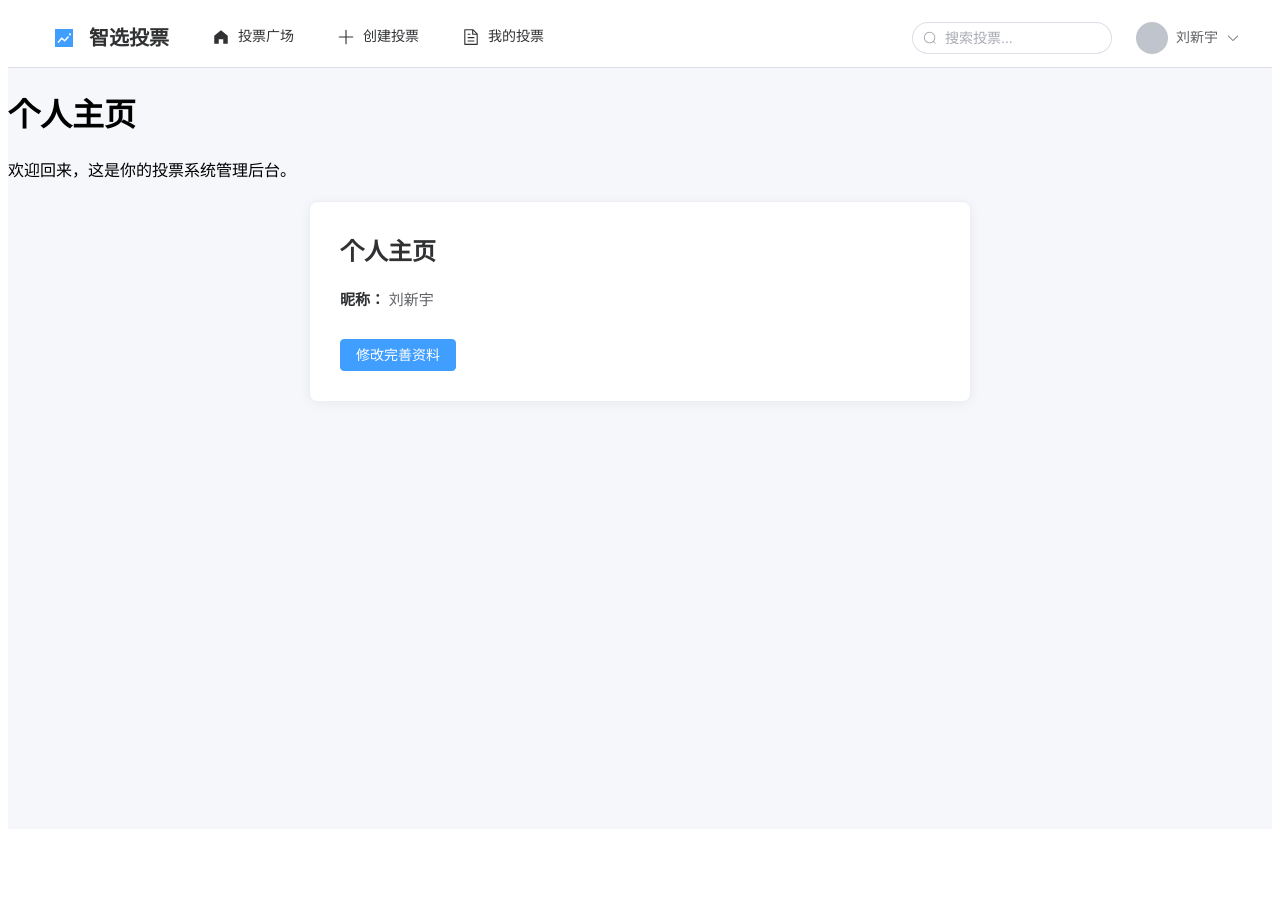
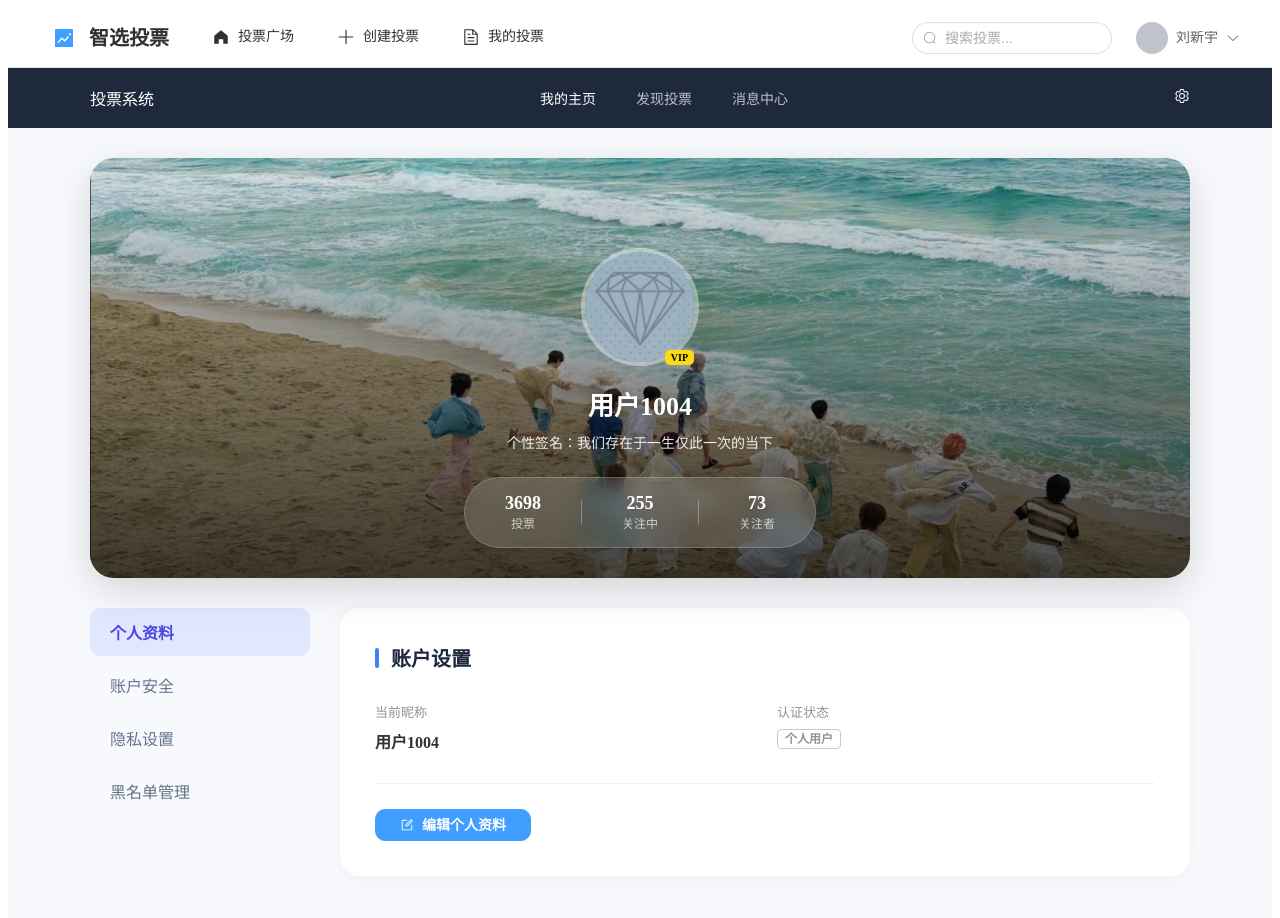
Before and after one commit to Jade799/-, a Vue app: page /profile in a window 1280 px wide. Shown: the top 918 px of the page. Before the commit the page ends 837 px from the top, so only its background shows below. Built offline with nearby package versions, Linux system fonts and the light colour scheme.

Commit message:
feat: 优化个人中心 UI 布局并实现昵称同步功能

```diff
--- a/src/components/EnterprisePanel.vue
+++ b/src/components/EnterprisePanel.vue
@@ -1,187 +1,107 @@
 <template>
-  <div class="enterprise-panel">
-    <div class="profile-header">
-      <h2>个人主页</h2>
-      <el-tag
-        v-if="userInfo.isCertified"
-        type="success"
-        effect="dark"
-        class="cert-badge"
-      >
-        <el-icon><Check /></el-icon> 企业认证
-      </el-tag>
+  <div class="enterprise-panel-container">
+    <div class="info-content-box">
+      <div class="display-grid">
+        <div class="info-item">
+          <span class="label">当前昵称</span>
+          <span class="value">{{ initialUserInfo.nickname }}</span>
+        </div>
+        <div class="info-item">
+          <span class="label">认证状态</span>
+          <span class="value">
+            <el-tag :type="initialUserInfo.isCertified ? 'success' : 'info'" size="small" effect="plain">
+              {{ initialUserInfo.isCertified ? '已完成企业认证' : '个人用户' }}
+            </el-tag>
+          </span>
+        </div>
+        <div class="info-item" v-if="initialUserInfo.isCertified">
+          <span class="label">所属企业</span>
+          <span class="value">{{ initialUserInfo.companyName }}</span>
+        </div>
+      </div>
+
+      <div class="action-area">
+        <el-button type="primary" @click="openDialog" class="edit-btn">
+          <el-icon style="margin-right: 8px;"><Edit /></el-icon>
+          编辑个人资料
+        </el-button>
+      </div>
     </div>
 
-    <div class="user-info">
-      <p><strong>昵称：</strong> {{ userInfo.nickname || '未设置' }}</p>
-      <p v-if="userInfo.isCertified"><strong>所属企业：</strong> {{ userInfo.companyName }}</p>
-      <p v-if="userInfo.isCertified"><strong>真实姓名：</strong> {{ userInfo.realName }}</p>
-    </div>
-
-    <el-button type="primary" @click="openDialog">修改完善资料</el-button>
-
-    <el-dialog
-      v-model="dialogVisible"
-      title="修改完善资料"
-      width="500px"
-      destroy-on-close
-    >
-      <el-form :model="formData" :rules="rules" ref="formRef" label-width="90px">
-
+    <el-dialog v-model="dialogVisible" title="完善个人与企业信息" width="480px" append-to-body>
+      <el-form :model="formData" :rules="rules" ref="formRef" label-position="top">
         <el-divider content-position="left">基本信息</el-divider>
         <el-form-item label="昵称" prop="nickname">
-          <el-input v-model="formData.nickname" placeholder="请输入您的昵称"></el-input>
+          <el-input v-model="formData.nickname"></el-input>
         </el-form-item>
-        <el-form-item label="修改密码" prop="password">
-          <el-input
-            v-model="formData.password"
-            type="password"
-            placeholder="请输入新密码（留空则不修改）"
-            show-password
-          ></el-input>
+        <el-form-item label="修改密码">
+          <el-input v-model="formData.password" type="password" placeholder="不修改请留空" show-password></el-input>
         </el-form-item>
 
         <el-divider content-position="left">企业认证（选填）</el-divider>
-        <el-form-item label="公司全称" prop="companyName">
-          <el-input v-model="formData.companyName" placeholder="请输入公司全称进行认证"></el-input>
+        <el-form-item label="公司全称">
+          <el-input v-model="formData.companyName" placeholder="请输入公司全称"></el-input>
         </el-form-item>
-        <el-form-item label="真实姓名" prop="realName">
-          <el-input v-model="formData.realName" placeholder="请输入您的真实姓名"></el-input>
+        <el-form-item label="真实姓名">
+          <el-input v-model="formData.realName" placeholder="请输入真实姓名"></el-input>
         </el-form-item>
-
       </el-form>
 
       <template #footer>
-        <span class="dialog-footer">
-          <el-button @click="dialogVisible = false">取 消</el-button>
-          <el-button type="primary" @click="submitForm">确 认</el-button>
-        </span>
+        <el-button @click="dialogVisible = false">取 消</el-button>
+        <el-button type="primary" @click="submitForm">保存修改</el-button>
       </template>
     </el-dialog>
   </div>
 </template>
 
 <script setup>
-import { ref, reactive } from 'vue'
+import { ref, reactive, defineProps, defineEmits } from 'vue'
 import { ElMessage } from 'element-plus'
-import { Check } from '@element-plus/icons-vue'
+import { Edit } from '@element-plus/icons-vue'
 
-// 模拟当前用户的状态（实际项目中应从 Vuex/Pinia 或 API 获取）
-const userInfo = reactive({
-  nickname: '刘新宇',
-  isCertified: false, // 初始未认证
-  companyName: '',
-  realName: ''
-})
+const props = defineProps(['initialUserInfo'])
+const emit = defineEmits(['update-user'])
 
-// 控制对话框显隐的变量
 const dialogVisible = ref(false)
 const formRef = ref(null)
+const formData = reactive({ nickname: '', password: '', companyName: '', realName: '' })
 
-// 绑定在表单上的数据对象
-const formData = reactive({
-  nickname: '',
-  password: '',
-  companyName: '',
-  realName: ''
-})
+const rules = {
+  nickname: [{ required: true, message: '昵称不能为空', trigger: 'blur' }]
+}
 
-// 表单校验规则（可根据需求扩展）
-const rules = reactive({
-  nickname: [
-    { required: true, message: '昵称不能为空', trigger: 'blur' },
-    { min: 2, max: 20, message: '长度在 2 到 20 个字符', trigger: 'blur' }
-  ]
-})
-
-// 打开对话框时，将现有信息回显到表单中
 const openDialog = () => {
-  formData.nickname = userInfo.nickname
-  formData.password = '' // 出于安全考虑，通常不回显密码
-  formData.companyName = userInfo.companyName
-  formData.realName = userInfo.realName
+  formData.nickname = props.initialUserInfo.nickname
+  formData.companyName = props.initialUserInfo.companyName
+  formData.realName = props.initialUserInfo.realName
   dialogVisible.value = true
 }
 
-// 提交表单事件
 const submitForm = () => {
   formRef.value.validate((valid) => {
     if (valid) {
-      // 1. 更新基本信息（昵称和密码）
-      userInfo.nickname = formData.nickname
-      if (formData.password) {
-        // 这里可以执行发送新密码到后端的逻辑
-        console.log('密码已更新为:', formData.password)
+      const updatedData = {
+        nickname: formData.nickname,
+        companyName: formData.companyName,
+        realName: formData.realName,
+        isCertified: !!(formData.companyName && formData.realName)
       }
-
-      // 2. 检查企业认证逻辑（必须同时填写公司全称和真实姓名）
-      const hasCompany = formData.companyName && formData.companyName.trim() !== ''
-      const hasRealName = formData.realName && formData.realName.trim() !== ''
-
-      if (hasCompany && hasRealName) {
-        // 认证成功，更新企业资料并点亮企业认证标志
-        userInfo.companyName = formData.companyName
-        userInfo.realName = formData.realName
-        userInfo.isCertified = true
-        ElMessage.success('资料修改成功！已为您完成企业认证。')
-      } else if (hasCompany || hasRealName) {
-        // 填写了其中一项但未填另一项
-        ElMessage.warning('资料已更新！若需完成企业认证，请同时填写“公司全称”和“真实姓名”。')
-        // 如果原本不是认证状态，就不予以认证
-      } else {
-        // 未填写企业信息，仅更新普通资料
-        ElMessage.success('个人资料修改成功！')
-      }
-
-      // 关闭对话框
+      // 这里的 emit 会同步到父组件，再同步给 UserInfoCard
+      emit('update-user', updatedData)
+      ElMessage.success('资料同步更新成功')
       dialogVisible.value = false
-    } else {
-      ElMessage.error('请检查表单输入是否有误')
-      return false
     }
   })
 }
 </script>
 
 <style scoped>
-.enterprise-panel {
-  padding: 30px;
-  border: 1px solid #ebeef5;
-  border-radius: 8px;
-  background-color: #ffffff;
-  box-shadow: 0 2px 12px 0 rgba(0, 0, 0, 0.05);
-  max-width: 600px;
-  margin: 20px auto;
-}
-
-.profile-header {
-  display: flex;
-  align-items: center;
-  margin-bottom: 20px;
-}
-
-.profile-header h2 {
-  margin: 0;
-  margin-right: 15px;
-  color: #303133;
-  font-size: 24px;
-}
-
-.cert-badge {
-  font-size: 14px;
-  padding: 0 10px;
-  height: 28px;
-  line-height: 26px;
-}
-
-.user-info {
-  margin-bottom: 25px;
-  font-size: 15px;
-  color: #606266;
-  line-height: 1.8;
-}
-
-.user-info strong {
-  color: #303133;
-}
+.enterprise-panel-container { width: 100%; }
+.display-grid { display: grid; grid-template-columns: 1fr 1fr; gap: 24px; margin-bottom: 30px; }
+.info-item { display: flex; flex-direction: column; gap: 8px; }
+.info-item .label { font-size: 13px; color: #909399; }
+.info-item .value { font-size: 16px; color: #303133; font-weight: 600; }
+.action-area { border-top: 1px solid #f0f2f5; padding-top: 25px; }
+.edit-btn { padding: 12px 24px; border-radius: 10px; font-weight: 600; }
 </style>
--- /dev/null
+++ b/src/components/UserInfoCard.vue
@@ -0,0 +1,57 @@
+<template>
+  <div class="user-header-card">
+    <div class="full-cover-bg" :style="{ backgroundImage: `url(${coverImg})` }">
+      <div class="glass-mask"></div>
+    </div>
+
+    <div class="content-overlay">
+      <div class="avatar-wrapper">
+        <img :src="avatarImg" class="avatar-main" />
+        <div class="vip-badge">VIP</div>
+      </div>
+
+      <div class="user-info-text">
+        <div class="name-row">
+          <span class="nickname">{{ nickname }}</span>
+        </div>
+        <p class="signature">个性签名：我们存在于一生仅此一次的当下</p>
+      </div>
+
+      <div class="stats-panel">
+        <div class="stat-item"><strong>3698</strong><span>投票</span></div>
+        <div class="divider"></div>
+        <div class="stat-item"><strong>255</strong><span>关注中</span></div>
+        <div class="divider"></div>
+        <div class="stat-item"><strong>73</strong><span>关注者</span></div>
+      </div>
+    </div>
+  </div>
+</template>
+
+<script setup>
+import { defineProps } from 'vue'
+import coverImg from '../assets/backgroud.PNG'
+import avatarImg from '../assets/head_portrait.png'
+
+defineProps({
+  nickname: String
+})
+</script>
+
+<style scoped>
+/* 此处保留之前所有的精美 CSS，确保不缩水 */
+.user-header-card { position: relative; width: 100%; height: 420px; border-radius: 24px; overflow: hidden; display: flex; flex-direction: column; justify-content: flex-end; box-shadow: 0 12px 40px rgba(0,0,0,0.15); }
+.full-cover-bg { position: absolute; top: 0; left: 0; right: 0; bottom: 0; background-size: cover; background-position: center; z-index: 1; }
+.glass-mask { position: absolute; top: 0; left: 0; width: 100%; height: 100%; background: linear-gradient(to bottom, rgba(0,0,0,0.1) 0%, rgba(0,0,0,0.7) 100%); }
+.content-overlay { position: relative; z-index: 2; text-align: center; padding-bottom: 30px; color: #ffffff; }
+.avatar-wrapper { position: relative; display: inline-block; margin-bottom: 15px; }
+.avatar-main { width: 110px; height: 110px; border-radius: 50%; border: 4px solid rgba(255, 255, 255, 0.4); object-fit: cover; }
+.vip-badge { position: absolute; bottom: 5px; right: 5px; background: #fadb14; color: #000; font-size: 10px; font-weight: bold; padding: 2px 6px; border-radius: 5px; }
+.nickname { font-size: 26px; font-weight: 600; text-shadow: 0 2px 10px rgba(0,0,0,0.3); }
+.signature { font-size: 14px; opacity: 0.9; margin: 10px 0 25px; }
+.stats-panel { display: inline-flex; align-items: center; gap: 40px; background: rgba(255, 255, 255, 0.15); backdrop-filter: blur(10px); padding: 15px 40px; border-radius: 50px; border: 1px solid rgba(255, 255, 255, 0.2); }
+.stat-item { display: flex; flex-direction: column; }
+.stat-item strong { font-size: 18px; }
+.stat-item span { font-size: 12px; opacity: 0.7; }
+.divider { width: 1px; height: 25px; background: rgba(255, 255, 255, 0.3); }
+</style>
--- a/src/views/Profile.vue
+++ b/src/views/Profile.vue
@@ -1,14 +1,85 @@
 <template>
-  <div class="profile-container">
-    <h1>个人主页</h1>
-    <p>欢迎回来，这是你的投票系统管理后台。</p>
+  <div class="profile-page-wrapper">
+    <nav class="mock-navbar">
+      <div class="nav-content">
+        <div class="nav-left">投票系统</div>
+        <div class="nav-center">
+          <span class="nav-link active">我的主页</span>
+          <span class="nav-link">发现投票</span>
+          <span class="nav-link">消息中心</span>
+        </div>
+        <div class="nav-right">
+          <el-icon><Setting /></el-icon>
+        </div>
+      </div>
+    </nav>
 
-    <EnterprisePanel />
+    <div class="profile-content-container">
+      <section class="user-header-section">
+        <UserInfoCard :nickname="globalUserInfo.nickname" />
+      </section>
 
+      <div class="content-grid">
+        <aside class="sidebar-simple">
+          <div class="menu-item active">个人资料</div>
+          <div class="menu-item">账户安全</div>
+          <div class="menu-item">隐私设置</div>
+          <div class="menu-item">黑名单管理</div>
+        </aside>
+
+        <main class="main-panel">
+          <div class="setting-card">
+            <div class="card-header">
+              <span class="blue-line"></span>
+              <h3>账户设置</h3>
+            </div>
+            <EnterprisePanel
+              :initialUserInfo="globalUserInfo"
+              @update-user="handleUserUpdate"
+            />
+          </div>
+        </main>
+      </div>
+    </div>
   </div>
 </template>
 
 <script setup>
-// 告诉当前页面，去哪里找到我们的组件代码
+import { reactive } from 'vue'
+import UserInfoCard from '../components/UserInfoCard.vue'
 import EnterprisePanel from '../components/EnterprisePanel.vue'
+import { Setting } from '@element-plus/icons-vue'
+
+// 这里的对象包含所有需要同步的信息
+const globalUserInfo = reactive({
+  nickname: '用户1004',
+  isCertified: false,
+  companyName: '',
+  realName: ''
+})
+
+// 处理子组件传回的更新
+const handleUserUpdate = (newInfo) => {
+  globalUserInfo.nickname = newInfo.nickname
+  globalUserInfo.isCertified = newInfo.isCertified
+  globalUserInfo.companyName = newInfo.companyName
+  globalUserInfo.realName = newInfo.realName
+}
 </script>
+
+<style scoped>
+.profile-page-wrapper { background-color: #f7f9fc; min-height: 100vh; padding-bottom: 50px; }
+.mock-navbar { background: #1e293b; color: #fff; height: 60px; display: flex; align-items: center; margin-bottom: 30px; }
+.nav-content { width: 1100px; margin: 0 auto; display: flex; justify-content: space-between; align-items: center; padding: 0 20px; }
+.nav-link { margin: 0 20px; opacity: 0.7; cursor: pointer; font-size: 14px; transition: 0.3s; }
+.nav-link.active, .nav-link:hover { opacity: 1; }
+.profile-content-container { max-width: 1100px; margin: 0 auto; display: flex; flex-direction: column; gap: 30px; padding: 0 20px; }
+.content-grid { display: grid; grid-template-columns: 220px 1fr; gap: 30px; }
+.sidebar-simple { display: flex; flex-direction: column; gap: 5px; }
+.menu-item { padding: 12px 20px; border-radius: 10px; cursor: pointer; color: #64748b; transition: 0.3s; }
+.menu-item.active { background: #e0e7ff; color: #4f46e5; font-weight: 600; }
+.setting-card { background: #fff; border-radius: 20px; padding: 35px; box-shadow: 0 4px 20px rgba(0,0,0,0.04); }
+.card-header { display: flex; align-items: center; gap: 12px; margin-bottom: 30px; }
+.blue-line { width: 4px; height: 20px; background: #3b82f6; border-radius: 2px; }
+.card-header h3 { margin: 0; font-size: 20px; color: #1e293b; }
+</style>
```
Also changed, not shown: src/UserInfoCard.vue (deleted, +0 -121 lines), src/assets/backgroud.PNG (added), src/assets/head_portrait.png (added).
